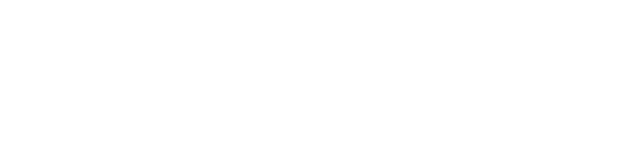
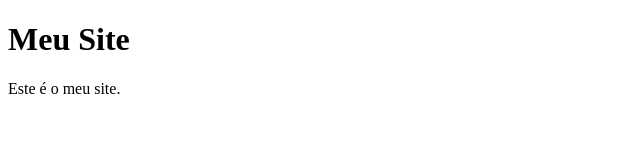
Before and after one commit to alexgeracaotech/meu-site, a plain HTML site: page index.html in a window 1280 px wide. Shown: the whole page, without its empty margins (0-640 px from the left). Drawn offline with Linux system fonts and the light colour scheme.

Commit message:
criando título e parágrafo para meu site

```diff
--- a/index.html
+++ b/index.html
@@ -9,5 +9,8 @@
         />
         <title>Meu Site</title>
     </head>
-    <body></body>
+    <body>
+        <h1>Meu Site</h1>
+        <p>Este é o meu site.</p>
+    </body>
 </html>
```
